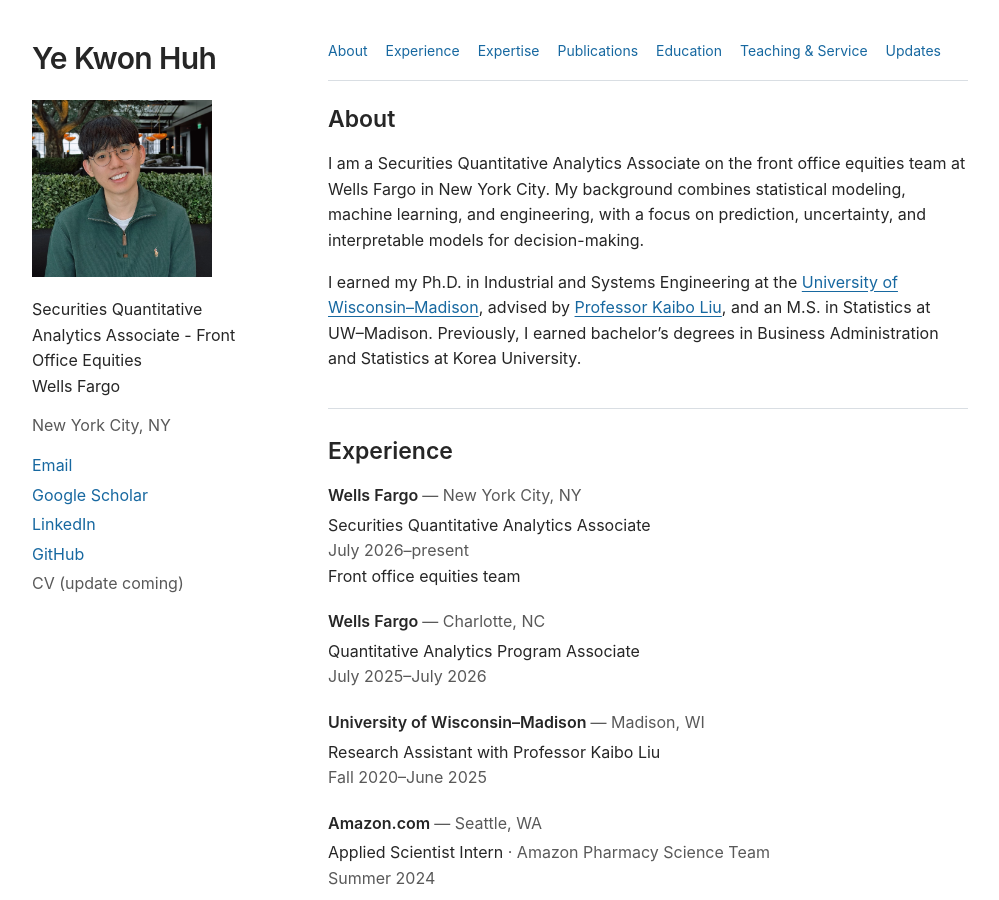
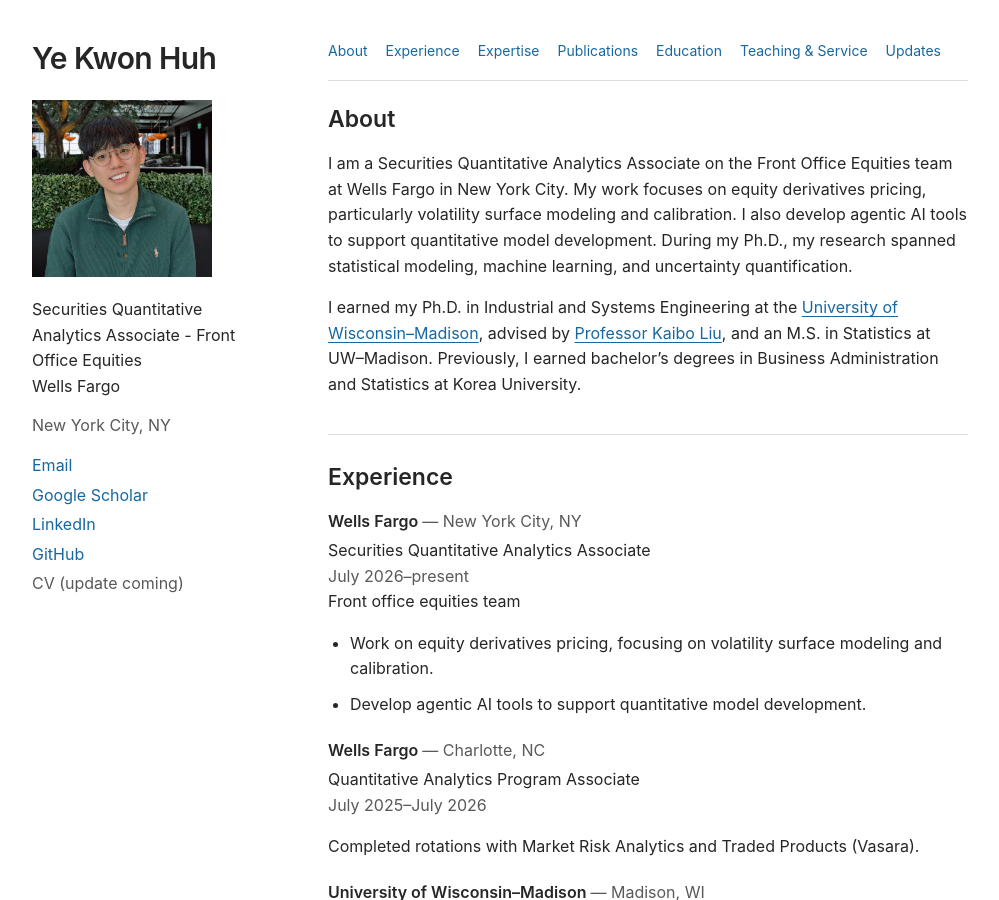
Before and after one commit to yekwonhuh/yekwonhuh.github.io, a Jekyll site: the page built from index.md, in a window 1280 px wide and 900 px high. Shown: the whole window, without its empty margins (140-1139 px from the left). Built offline with Jekyll 4.4.1, drawn with Linux system fonts in a browser that asks for light colours.

Commit message:
Clarify equity derivatives and quant development experience

```diff
--- a/_data/experience.yml
+++ b/_data/experience.yml
@@ -5,12 +5,16 @@
   role: "Securities Quantitative Analytics Associate"
   date_label: "July 2026–present"
   team: "Front office equities team"
+  highlights:
+    - "Work on equity derivatives pricing, focusing on volatility surface modeling and calibration."
+    - "Develop agentic AI tools to support quantitative model development."
 - id: "wells-fargo-program"
   employer: "Wells Fargo"
   employer_url: "https://www.wellsfargo.com/"
   location: "Charlotte, NC"
   role: "Quantitative Analytics Program Associate"
   date_label: "July 2025–July 2026"
+  description: "Completed rotations with Market Risk Analytics and Traded Products (Vasara)."
 - id: "uw-research"
   employer: "University of Wisconsin–Madison"
   employer_url: "https://www.wisc.edu/"
--- a/_includes/content/about.md
+++ b/_includes/content/about.md
@@ -1,3 +1,3 @@
-I am a Securities Quantitative Analytics Associate on the front office equities team at Wells Fargo in New York City. My background combines statistical modeling, machine learning, and engineering, with a focus on prediction, uncertainty, and interpretable models for decision-making.
+I am a Securities Quantitative Analytics Associate on the Front Office Equities team at Wells Fargo in New York City. My work focuses on equity derivatives pricing, particularly volatility surface modeling and calibration. I also develop agentic AI tools to support quantitative model development. During my Ph.D., my research spanned statistical modeling, machine learning, and uncertainty quantification.
 
 I earned my Ph.D. in Industrial and Systems Engineering at the [University of Wisconsin–Madison](https://www.wisc.edu/), advised by [Professor Kaibo Liu](https://kaibo.ie.wisc.edu/index.html), and an M.S. in Statistics at UW–Madison. Previously, I earned bachelor's degrees in Business Administration and Statistics at Korea University.
--- a/_layouts/default.html
+++ b/_layouts/default.html
@@ -33,7 +33,10 @@
       <section id="experience"><h2>Experience</h2>
         {% for job in site.data.experience %}
         <article class="job"><h3>{{ job.employer | escape }} <span class="muted">— {{ job.location | escape }}</span></h3>
-        <p>{{ job.role | escape }}{% if job.team_inline %} <span class="muted">· {{ job.team | escape }}</span>{% endif %}<br><span class="muted">{{ job.date_label | escape }}</span>{% if job.team and job.team_inline != true %}<br>{{ job.team | escape }}{% endif %}</p></article>
+        <p>{{ job.role | escape }}{% if job.team_inline %} <span class="muted">· {{ job.team | escape }}</span>{% endif %}<br><span class="muted">{{ job.date_label | escape }}</span>{% if job.team and job.team_inline != true %}<br>{{ job.team | escape }}{% endif %}</p>
+        {% if job.description %}<p>{{ job.description | escape }}</p>{% endif %}
+        {% if job.highlights %}<ul>{% for highlight in job.highlights %}<li>{{ highlight | escape }}</li>{% endfor %}</ul>{% endif %}
+        </article>
         {% endfor %}
       </section>
       <section id="expertise"><h2>Expertise</h2>{% capture prose %}{% include content/expertise.md %}{% endcapture %}{{ prose | markdownify }}</section>
```
